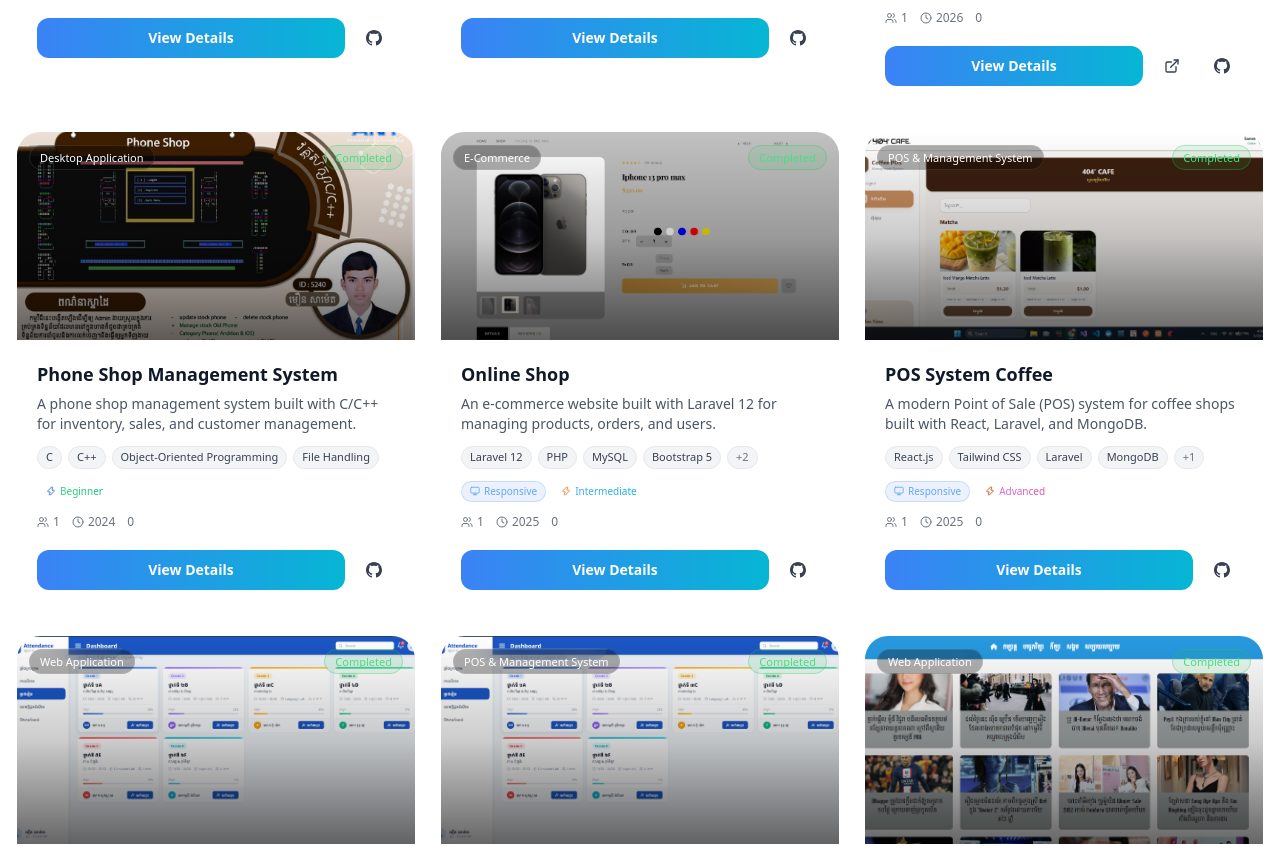
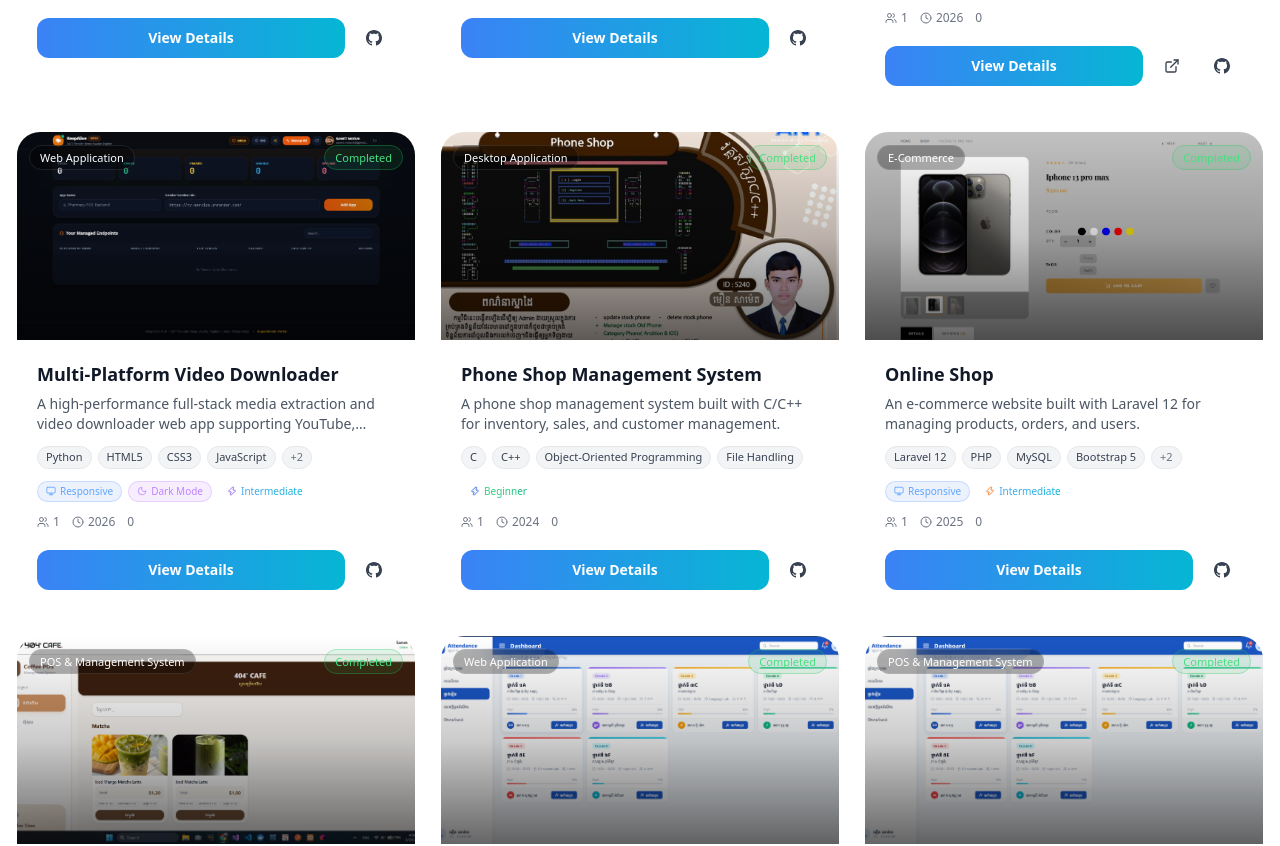
Before and after one commit to samet168/Portfolio, a Next.js app: page /projects in a window 1280 px wide. Shown: the part 1042-1888 px from the top of the page. Built offline with nearby package versions, Linux system fonts and the light colour scheme.

Commit message:
add project

```diff
--- a/src/constants/projects.ts
+++ b/src/constants/projects.ts
@@ -509,6 +509,124 @@
     ],
     featured: true,
     order: 6
+  },
+  {
+    id: 'video-downloader',
+    slug: 'video-downloader',
+    title: 'Multi-Platform Video Downloader',
+    shortDescription:
+      'A high-performance full-stack media extraction and video downloader web app supporting YouTube, TikTok, Facebook, and Instagram.',
+    longDescription:
+      'Multi-Platform Video Downloader is a full-stack media extraction application designed for effortless video and audio processing across multiple platforms including YouTube, TikTok, Facebook, and Instagram. Built with a clean, responsive HTML, CSS, and JavaScript frontend powered by a Python backend extraction engine, it delivers multi-format downloads (1080p, 720p, 480p, MP3), instant media metadata previews, and direct streaming links.',
+    category: 'Web Application',
+    status: 'completed',
+    image: '/images/vdo.png',
+    gradient: 'from-violet-600 via-purple-500 to-indigo-400',
+    accentColor: '#8B5CF6',
+    technologies: [
+      'Python',
+      'HTML5',
+      'CSS3',
+      'JavaScript',
+      'Google Cloud',
+      'RESTful API'
+    ],
+    features: [
+      'Multi-Platform Video & Audio Extraction (YouTube, TikTok, Facebook, Instagram)',
+      'Multiple Resolution & Format Options (1080p, 720p, 480p, MP3)',
+      'Real-Time Media Metadata & Thumbnail Preview',
+      'High-Speed Media Streaming & Direct Download URLs',
+      'Clean Modern UI & Fully Responsive Design',
+      'RESTful API Communication between Frontend and Python Backend'
+    ],
+    architecture: {
+      frontend: 'HTML5 / CSS3 / Vanilla JavaScript',
+      backend: 'Python Backend Extraction Service',
+      api: 'RESTful API',
+      database: 'Stateless / In-Memory Cache',
+      deployment: 'Google Cloud Platform (GCP)'
+    },
+    timeline: [
+      {
+        phase: 'Architecture & Analysis',
+        duration: '3 Days',
+        description: 'Analyzed streaming protocols, media extraction methods, and REST API request workflows for social media video platforms.'
+      },
+      {
+        phase: 'Python Backend Development',
+        duration: '1.5 Weeks',
+        description: 'Developed Python backend endpoints to parse video URLs, fetch media streams, and generate direct download links.'
+      },
+      {
+        phase: 'Frontend UI Development',
+        duration: '1 Week',
+        description: 'Built clean, responsive web interface using HTML5, CSS3, and JavaScript with interactive input handling and format cards.'
+      },
+      {
+        phase: 'Testing & Optimization',
+        duration: '4 Days',
+        description: 'Connected JavaScript frontend with Python backend API and optimized video extraction speed.'
+      },
+      {
+        phase: 'Deployment',
+        duration: '2 Days',
+        description: 'Deployed Python backend service and hosted client infrastructure on Google Cloud Platform.'
+      }
+    ],
+    challenges: [
+      {
+        problem: 'Handling rate limiting and dynamic video URL changes across different media platforms.',
+        solution:
+          'Structured resilient Python backend extraction routines with error handling, format fallback logic, and stream caching.',
+        lesson:
+          'Decoupling the frontend interface from the Python extraction engine ensures flexibility when updating platform parsers.'
+      },
+      {
+        problem: 'Providing instant visual feedback and media metadata preview before downloading large files.',
+        solution:
+          'Implemented asynchronous JavaScript fetch queries to retrieve lightweight preview metadata before requesting full download streams.',
+        lesson:
+          'Asynchronous metadata fetching provides a smooth user experience without blocking browser interactions.'
+      }
+    ],
+    teamSize: 1,
+    myRole: 'Full Stack Developer',
+    difficulty: 'intermediate',
+    isResponsive: true,
+    hasDarkMode: true,
+    github: {
+      repoName: 'video-downloader-Frontend',
+      repoDescription: 'Multi-platform video and audio downloader built with Python, HTML, CSS, and JavaScript.',
+      stars: 0,
+      language: 'Python / JavaScript',
+      lastUpdated: '2026',
+      url: 'https://github.com/samet167/video-downloader-Frontend'
+    },
+    frontendUrl: 'https://github.com/samet167/video-downloader-Frontend',
+    backendUrl: 'https://github.com/samet167/video-downloader-backend',
+    viewUrl: 'https://render-keepalive-hub.samet-dev.workers.dev',
+    overview: {
+      introduction:
+        'Multi-Platform Video Downloader is a modern web tool built to extract and download high-definition videos and audio from popular social media platforms.',
+      problem:
+        'Many online video downloaders are cluttered with intrusive ads, slow speeds, and limited platform support.',
+      solution:
+        'Created a clean, ad-free, high-performance web downloader utilizing a Python backend engine and responsive HTML/CSS/JavaScript frontend.',
+      goal:
+        'Deliver a fast, responsive, and user-friendly media extraction tool while demonstrating core full-stack web development skills in Python and JavaScript.',
+      keyFeatures: [
+        'Multi-Platform Video Support',
+        'HD Quality & Audio MP3 Options',
+        'Direct Download Links',
+        'Instant Thumbnail & Title Preview',
+        'Mobile & Desktop Optimized UI'
+      ]
+    },
+    gallery: [
+      '/images/vdo.png'
+    ],
+    featured: true,
+    order: 7
   },
   {
   id: 'phone-shop-management',
```
Also changed, not shown: public/images/Keep-Alive Hub.png (deleted), public/images/vdo.png (added).
